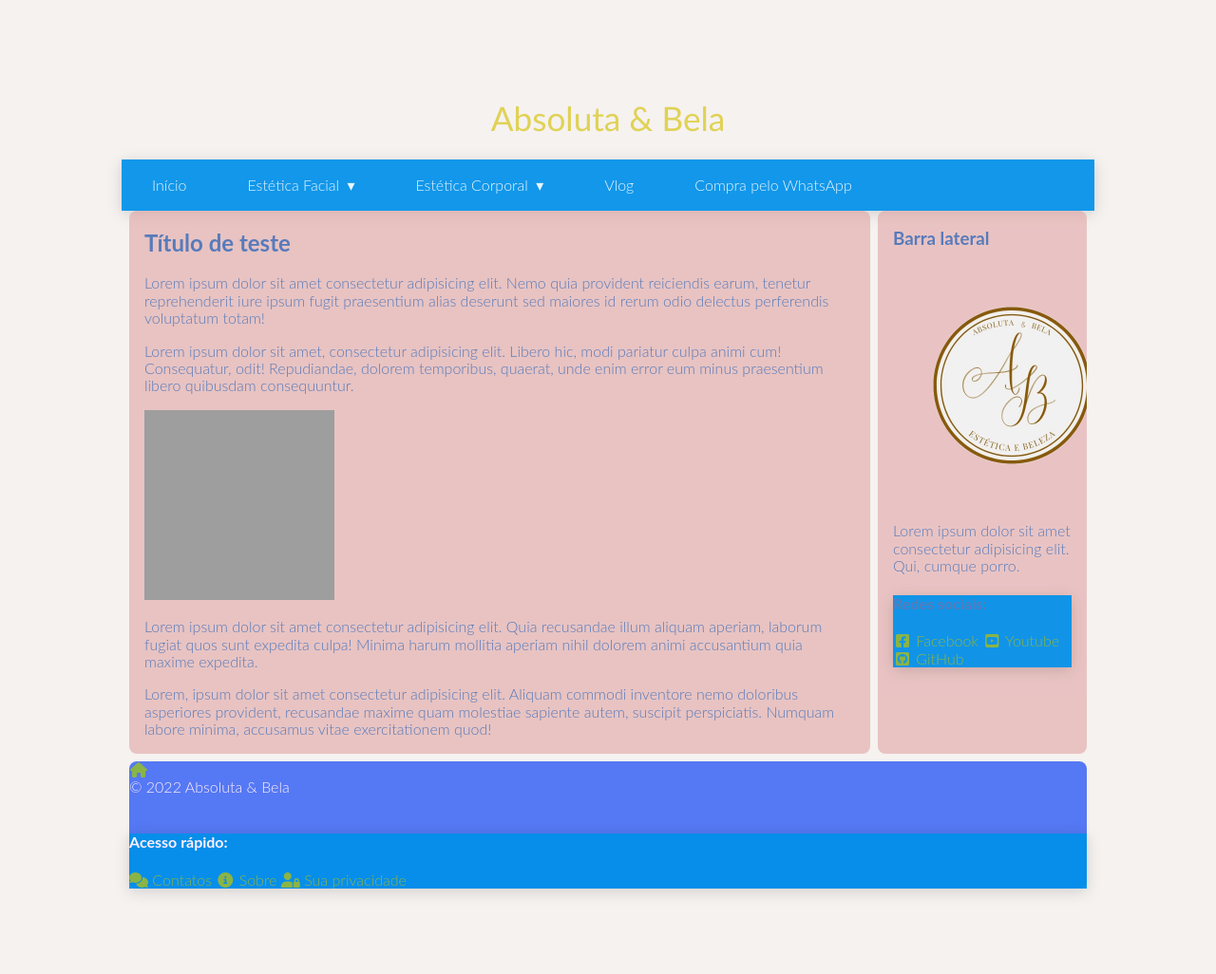
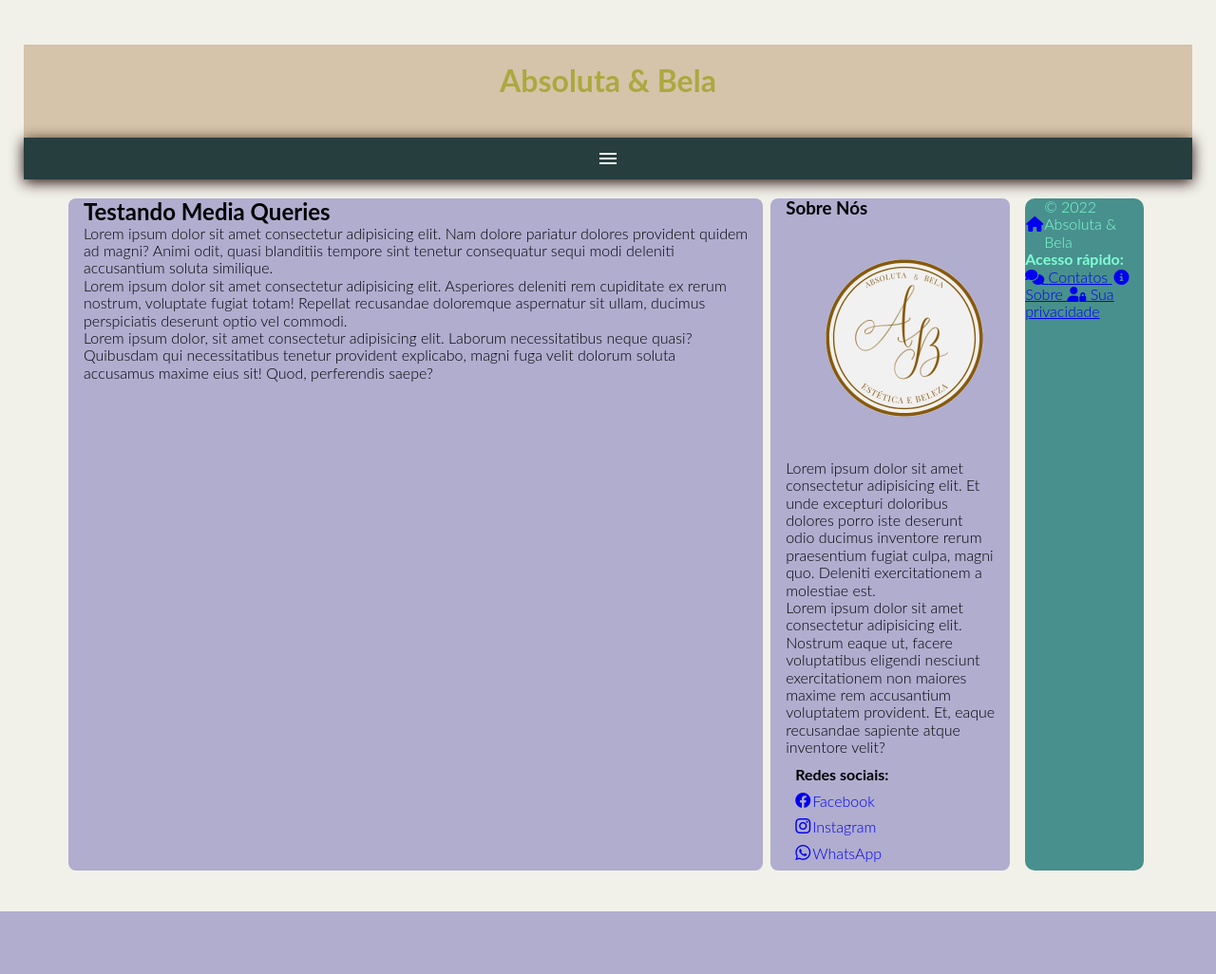
Before and after one commit to moraisvitoria/Flore-a, a PHP site: page / in a window 1280 px wide. Shown: the whole page at 95% size. After the commit the page ends 960 px from the top, so only its background shows below. Run offline with PHP 8.4, Linux system fonts and the light colour scheme; some libraries are stand-ins or nearby versions; grey boxes are pictures that could not be loaded.

Commit message:
Menu Burguer 23/09

```diff
--- a/index.html
+++ b/index.html
@@ -2,12 +2,13 @@
 <html lang="pt-br">
 <head>
     <meta charset="UTF-8">
+    <meta http-equiv="X-UA-Compatible" content="IE=edge">
     <meta name="viewport" content="width=device-width, initial-scale=1.0">
 
-    <title>Absoluta & Bela</title>
+    <title>A&B</title>
 
-    <link rel="stylesheet" href="src/css/style.css">
-
+    <link href="https://fonts.googleapis.com/icon?family=Material+Icons" rel="stylesheet">
+    <link rel="stylesheet" href="/src/css/style.css">
 
     <link rel="stylesheet" href="https://cdnjs.cloudflare.com/ajax/libs/font-awesome/6.2.0/css/all.min.css">
 
@@ -18,112 +19,66 @@
     <!-- Âncora do início da página -->
     <a id="top"></a>
 
-    <!-- Elemento wrap -->
     <div id="wrap">
 
         <!-- Cabeçalho -->
       <header>
-
-            <!-- Logotipo clicável usando Font Awesome -->
-            <a href="/" title="Página inicial"></a>
-
-            <h1>
-                Absoluta & Bela
-            </h1>
-
+         <h1> Absoluta & Bela</h1>
+         <span id="burguer" class="material-icons" onclick="clickMenu()">menu</span>
+        <menu id="itens">
+            <ul>
+                <li><a href="#">Início</a>
+                <li><a href="#">Estética Facial</a>
+                <li><a href="#">Estética Corporal</a>
+                <li><a href="#">Vlog</a>
+                <li><a href="#">Contatos</a>
+            </ul>
+         </menu>
     </header>
 
-        <!-- Menu principal -->
-        <nav class="nav">
-            <ul>
-                <li><a href="#">Início</a>
-                    <li class="drop"><a href="#">Estética Facial</a>
-                        <ul class="dropdown">
-                            <li><a href="#">Facial 1</a>
-                            <li><a href="#">Facial 2</a>
-                            <li><a href="#">Facial 3</a>
-                        </ul>
+    <main>
+        <article>
+            <h2>Testando Media Queries</h2>
+            <p>Lorem ipsum dolor sit amet consectetur adipisicing elit. Nam dolore pariatur dolores provident quidem ad magni? Animi odit, quasi blanditiis tempore sint tenetur consequatur sequi modi deleniti accusantium soluta similique.</p>
 
-                     <li class="drop"><a href="#">Estética Corporal</a>
-                         <ul class="dropdown">
-                            <li><a href="#">Corporal 1</a>
-                            <li><a href="#">Corporal 2</a>
-                            <li><a href="#">Corporal 3</a>
-                        </ul>
-                    <li><a href="#">Vlog</a>
-                    <li><a href="#">Compra pelo WhatsApp</a>
+            <p>Lorem ipsum dolor sit amet consectetur adipisicing elit. Asperiores deleniti rem cupiditate ex rerum nostrum, voluptate fugiat totam! Repellat recusandae doloremque aspernatur sit ullam, ducimus perspiciatis deserunt optio vel commodi.</p>
 
-            </ul>
+            <p>Lorem ipsum dolor, sit amet consectetur adipisicing elit. Laborum necessitatibus neque quasi? Quibusdam qui necessitatibus tenetur provident explicabo, magni fuga velit dolorum soluta accusamus maxime eius sit! Quod, perferendis saepe?</p>
 
-        </nav>
-        <!-- Conteúdo -->
-        <main>
-
-            <!-- Conteúdo principal -->
-            <article>
-                <!--
-                    Este é um conteúdo "fake", apenas para "encher linguiça"
-                    e facilitar a construção do layout.
-                -->
-                <h2>Título de teste</h2>
-                <p>Lorem ipsum dolor sit amet consectetur adipisicing elit. Nemo quia provident reiciendis earum, tenetur reprehenderit iure ipsum fugit praesentium alias deserunt sed maiores id rerum odio delectus perferendis voluptatum totam!</p>
-
-                <p>Lorem ipsum dolor sit amet, consectetur adipisicing elit. Libero hic, modi pariatur culpa animi cum! Consequatur, odit! Repudiandae, dolorem temporibus, quaerat, unde enim error eum minus praesentium libero quibusdam consequuntur.</p>
-                <img src="https://picsum.photos/200/200" alt="Imagem aleatória.">
-
-                <p>Lorem ipsum dolor sit amet consectetur adipisicing elit. Quia recusandae illum aliquam aperiam, laborum fugiat quos sunt expedita culpa! Minima harum mollitia aperiam nihil dolorem animi accusantium quia maxime expedita.</p>
-
-                <!--<h3>Lista de links:</h3>
-                <ul>
-                    <li><a href="https://">TikTok</a></li>
-                    <li><a href="https://">Instagram</a></li>
-                    <li><a href="https://">Facebook</a></li>
-                </ul>-->
-
-                <p>Lorem, ipsum dolor sit amet consectetur adipisicing elit. Aliquam commodi inventore nemo doloribus asperiores provident, recusandae maxime quam molestiae sapiente autem, suscipit perspiciatis. Numquam labore minima, accusamus vitae exercitationem quod!</p>
-
-                <!-- Fim do conteúdo "fake" -->
 
         </article>
 
-            <!-- Conteúdo complementar / Barra lateral -->
         <aside>
-                <!--
-                    Este é um conteúdo "fake", apenas para "encher linguiça"
-                    e facilitar a construção do layout.
-                -->
-                <h3>Barra lateral</h3>
+            <h3>Sobre Nós</h3>
             <img src="/src/imagens/logo-site.png" width="250" height="250" alt="logotipo" class="logotipo">
-                <p>Lorem ipsum dolor sit amet consectetur adipisicing elit. Qui, cumque porro.</p>
+
+            <p>Lorem ipsum dolor sit amet consectetur adipisicing elit. Et unde excepturi doloribus dolores porro iste deserunt odio ducimus inventore rerum praesentium fugiat culpa, magni quo. Deleniti exercitationem a molestiae est.</p>
+
+            <p>Lorem ipsum dolor sit amet consectetur adipisicing elit. Nostrum eaque ut, facere voluptatibus eligendi nesciunt exercitationem non maiores maxime rem accusantium voluptatem provident. Et, eaque recusandae sapiente atque inventore velit?</p>
 
             <nav>
                 <h4>Redes sociais:</h4>
-                    <a href="https://facebook.com/Luferat" target="_blank" title="Acesse nosso Facebook">
-                        <i class="fa-brands fa-square-facebook fa-fw"></i>
+
+                <a href="https://facebook.com/" target="_blank" title="Acesse nosso Facebook">
+                    <i class="fi fi-brands-facebook fa-fw"></i>
                     <span>Facebook</span>
                 </a>
-                    <a href="https://youtube.com/Luferat" target="_blank" title="Nosso canal no Youtube">
-                        <i class="fa-brands fa-square-youtube fa-fw"></i>
-                        <span>Youtube</span>
+                <a href="https://instagram.com/" target="_blank" title="Nossa página no Instagram">
+                    <i class="fi fi-brands-instagram fa-fw"></i>
+                    <span>Instagram</span>
                 </a>
-                    <a href="https://github.com/Luferat" target="_blank" title="Nossa página no GitHub">
-                        <i class="fa-brands fa-square-github fa-fw"></i>
-                        <span>GitHub</span>
+                <a href="https://tiktok/" target="_blank" title="Nosso WhatsApp">
+                    <i class="fi fi-brands-whatsapp fa-fw"></i>
+                    <span>WhatsApp</span>
                 </a>
+
             </nav>
-
-
-
-                <!-- Fim do conteúdo "fake" -->
         </aside>
 
-        </main>
-
-        <!-- Rodapé -->
         <footer>
 
             <!-- Bloco superior do rodapé -->
-            <div id="ftop">
+            <div class="ftop">
 
                 <!-- Link para a página inicial -->
                 <a href="/" title="Página inicial">
@@ -140,9 +95,7 @@
             </div>
 
             <!-- Bloco inferior do rodapé -->
-            <div id="fdown">
-
-                <!-- Menu de redes sociais -->
+            <div class="fdown">
 
 
                 <!-- Menu de links internos -->
@@ -168,15 +121,9 @@
 
         <span>&nbsp;</span>
 
-        <!-- Fecha o wrap -->
     </div>
 
-    <!-- 1. Inclui a biblioteca jQuery pelo CDNJS -->
-    <script src="https://cdnjs.cloudflare.com/ajax/libs/jquery/3.6.1/jquery.min.js"></script>
-
-    <!-- 2. Inclui o JavaScript do site -->
-    <script src="/script.js"></script>
-
+    </main>
+   <script src="src/js/script.js"></script>
 </body>
-
 </html>
--- a/src/css/style.css
+++ b/src/css/style.css
@@ -1,245 +1,124 @@
+@charset "UTF-8";
 @import url('/normalize.css');
-
-@import url(https://fonts.googleapis.com/css?family=Montserrat:300&subset=latin-ext);
+@import url('https://cdn-uicons.flaticon.com/uicons-brands/css/uicons-brands.css');
 
 * {
-    box-sizing: border-box;
-    outline: none;
+    font-family: 'Lato', sans-serif;
+    margin: 0px;
+    padding: 0px;
 }
 
-body {
+body, html {
     -moz-osx-font-smoothing:grayscale;
+    /*background-color: lightgrey;*/
     -ms-flex-direction:column;
     -webkit-box-direction:normal;
     -webkit-box-orient:vertical;
     -webkit-font-smoothing:antialiased;
-    background:#eceecc;
-    color:rgb(88, 123, 187);
+    background:#f1f1e9;
     display:flex;
     flex-direction:column;
-    font-family:'Lato', sans-serif;
-    font-size: 16px;
-    font-weight:300;
-    margin:0;
+    font-weight: 300;
     min-height:100vh;
-    padding:5%;
-    }
+    padding:1%;
 
-/*html, body {
-    position: relative;
-    margin: 0;
-    padding: 0;
-    height: 100%;
-    width: 100%;
-    font-family: 'Lato', sans-serif;
-    font-size: 16px;
-    color: rgb(33, 13, 1);
-}*/
-
-/*Links**/
-a {
-    color: rgb(138, 180, 70);
-    text-decoration: none;
 }
 
-/* Menu Inícial*/
-
-nav {
-	margin: 0 auto;
-	max-width: 1024px;
-	background: #0090eaec;
-	box-shadow:0 3px 15px rgba(0,0,0,.15);
+header {
+    background-color: rgba(186, 153, 109, 0.504);
 }
 
-nav::after {
+header > h1 {
+    color: rgba(163, 161, 36, 0.807);
+    padding: 20px;
+    text-align: center;
+}
+
+span#burguer {
+    background-color: rgb(39, 62, 62);
+    color: rgb(255, 255, 255);
+    box-shadow:0 3px 15px rgba(35, 7, 7, 0.995);
+    display: block;
+    text-align: center;
+    padding: 10px;
+    cursor: pointer;
+}
+
+span#burguer:hover {
+    background-color:rgb(39, 62, 62);;
+    color: rgb(209, 232, 232);
+}
+menu {
+    display: none;
+}
+
+menu::after {
 	display: block;
 	content: '';
 	clear: both;
 }
 
-nav ul {
-	padding: 0;
-	margin: 0;
-	list-style: none;
+menu> ul {
+    list-style: none;
 }
 
-nav ul li {
-	float: left;
-	position: relative;
+menu> ul> li> a {
+    display: block;
+    padding: 10px;
+    text-decoration: none;
+    text-align: center;
+    background-color: rgba(255, 254, 254, 0.105);
+    color: rgb(18, 8, 8);
+    border-top: 2px solid rgb(216, 100, 123);
 }
 
-nav ul li a {
-	display: block;
-	color: rgba(255, 255, 255, .9);
-	text-decoration: none;
-	padding: 1rem 2rem;
-	border-top: 2px solid transparent;
-	border-bottom: 2px solid transparent;
-	transition: all .3s ease-in-out;
+menu> ul> li> a:hover {
+    background-color: rgba(244, 235, 235, 0.594);
+    transition: .2s;
 }
 
-nav ul li a:hover, nav ul li a:focus {
-	background: rgba(0, 0, 0, .15);
-}
-
-nav ul li a:focus {
-	color: white;
-}
-
-nav ul li a:not(:only-child)::after {
-	padding-left: 4px;
-	content: ' ▾';
-}
-
-nav ul li ul li {
-	min-width: 190px;
-}
-
-nav ul li ul li a {
-	background: transparent;
-	color: #555;
-	border-bottom: 1px solid #DDE0E7;
-}
-
-nav ul li ul li a:hover, nav ul li ul li a:focus {
-	background: #eee;
-	color: #111;
-}
-
-.dropdown {
-	display: none;
-	position: absolute;
-	background: #fff;
-	box-shadow: 0 4px 10px rgba(10, 20, 30, .4);
-}
-
-/* Fundo Página*/
-
-body {
-    background-attachment: fixed;
-    background-color: rgba(241, 237, 234, 0.705);
-    /*background-image: url()*/
-    background-position: center;
-    /*background-repeat: no-repeat;
-    background-size: cover;*/
-}
-
-/* wrap */
-#wrap {
-    position: relative;
-    width: 100%;
-    height: 100%;
-    min-width: 280px;
-    max-width: 1024px;
+#wrap>main {
+    width: 90vw;
     margin: auto;
-}
-
-/*Cabeçalho*/
-
- /*#wrap>header a h1 {
-    font-weight: 200;
-	font-size: 2.2rem;
-	color: rgba(179, 70, 70, 0.74);
-	text-align: center;
-}*/
-
-#wrap>header a {
-    display: block;
-    font-size: 4rem;
-    color: rgb(180, 171, 223);
-    padding: .5rem 1rem .5rem .5rem;
-    -webkit-text-stroke: 2px rgb(232, 201, 232);
-}
-
-#wrap>header h1 {
-    font-family: 'Gill Sans', 'Gill Sans MT', Calibri, 'Trebuchet MS', sans-serif ;
-    font-weight: 200;
-	font-size: 2.2rem;
-	color: rgb(224, 210, 85);
-	text-align: center;
-}
-
-#wrap>header small {
-    display: block;
-    font-size: .9rem;
-    font-weight: normal;
-}
-
-/******************
- * Menu principal *
- ******************/
-
-/*#wrap>nav {
-    background-color: rgb(99, 45, 121);
-    border-radius: .5rem;
-    margin: .5rem;
-    margin-top: 0;
+    margin-top: 10px;
+    padding: 10px;
     display: flex;
-    align-items: center;
-    justify-content: flex-end;
-}
-
-#wrap>nav a {
-    padding: .7rem;
-    text-align: center;
-    color: rgb(255, 240, 255);
-    text-decoration: none;
-    transition: .25s;
-}
-
-#wrap>nav a:hover {
-    color: rgb(250, 167, 250);
-}
-
-#wrap>nav a:first-child {
-    margin-right: auto;
-}
-
-#wrap>nav i {
-    font-size: 2rem;
-}
-
-#wrap>nav span {
-    display: block;
-    margin-top: .3rem;
-}*/
-
-/* Menu principal responsivo */
-
-@media screen and (min-width: 480px) {
-
-    #wrap>nav i {
-        font-size: 1.2rem;
-    }
-
-    #wrap>nav span {
-        display: inline;
-        margin-top: 0;
-    }
-
-}
-
-/* Conteúdo*/
-
-#wrap>main {
-    display: flex;
+    border-radius: 10px;
     flex-direction: column;
 }
 
 
-#wrap>main article, #wrap>main aside {
-    background-color: rgba(223, 161, 161, 0.568);
+#wrap>main article, #wrap>main aside{
+    background-color: rgba(82, 74, 170, 0.407);
     border-radius: .5rem;
     overflow: auto;
     margin: 0 .5rem;
     padding: 0 1rem;
 }
 
-#wrap>main aside {
+#wrap>main aside{
     margin: .5rem;
 }
 
-/* Conteúdo responsivo */
+#wrap>main aside h4  {
+    display: flex;
+    margin: auto;
+    padding: 10px;
+}
+
+#wrap>main aside nav a {
+    text-decoration: none;
+    display: flex;
+    margin: .5rem;
+    margin-top: 0;
+}
+
+main> aside nav a:hover {
+    background-color: rgba(223, 217, 217, 0.307);
+    transition: .2s;
+}
+
+
 
 @media screen and (min-width: 768px) {
     #wrap>main {
@@ -259,69 +138,17 @@
     }
 }
 
-/*Rodapé */
-
-#wrap>footer {
-    background-color: rgb(85, 120, 244);
-    border-radius: .5rem;
+footer {
+    background-color: rgba(3, 105, 105, 0.71);
+    border-radius: 10px;
     margin: .5rem;
     margin-top: 0;
-    color: rgb(255, 240, 255);
+    color: aquamarine;
 }
 
-/* Bloco superior do rodapé */
-
-#fsup {
+.ftop {
     display: flex;
     align-items: center;
     justify-content: space-between;
-    border-bottom: 1px dotted rgb(249, 84, 249);
+    border-bottom: #f1f1e9;
 }
-
-#fsup a {
-    padding: .5rem;
-    text-align: center;
-    color: rgb(255, 240, 255);
-    text-decoration: none;
-    transition: .25s;
-    font-size: 1.5rem;
-}
-
-#fsup a:hover {
-    color: rgb(250, 167, 250);
-}
-
-/* Bloco inferior do rodapé */
-
-#finf {
-    display: flex;
-    padding: .5rem;
-    justify-content: space-between;
-}
-
-#finf h4 {
-    margin: 0 0 .7rem 0;
-    font-weight: normal;
-}
-
-#finf nav a {
-    display: block;
-    padding: .3rem 0;
-    font-size: .9rem;
-    color: rgb(255, 240, 255);
-}
-
-#finf nav a:hover {
-    color: rgb(250, 167, 250);
-    text-decoration: none;
-}
-
-/* Rodapé responsivo */
-
-@media screen and (min-width: 426px) {
-
-    #finf {
-        justify-content: space-around;
-    }
-
-}
```
Also changed, not shown: src/js/script.js (added, +7 -0 lines). Lines whose indentation alone changed are shown as unchanged.
